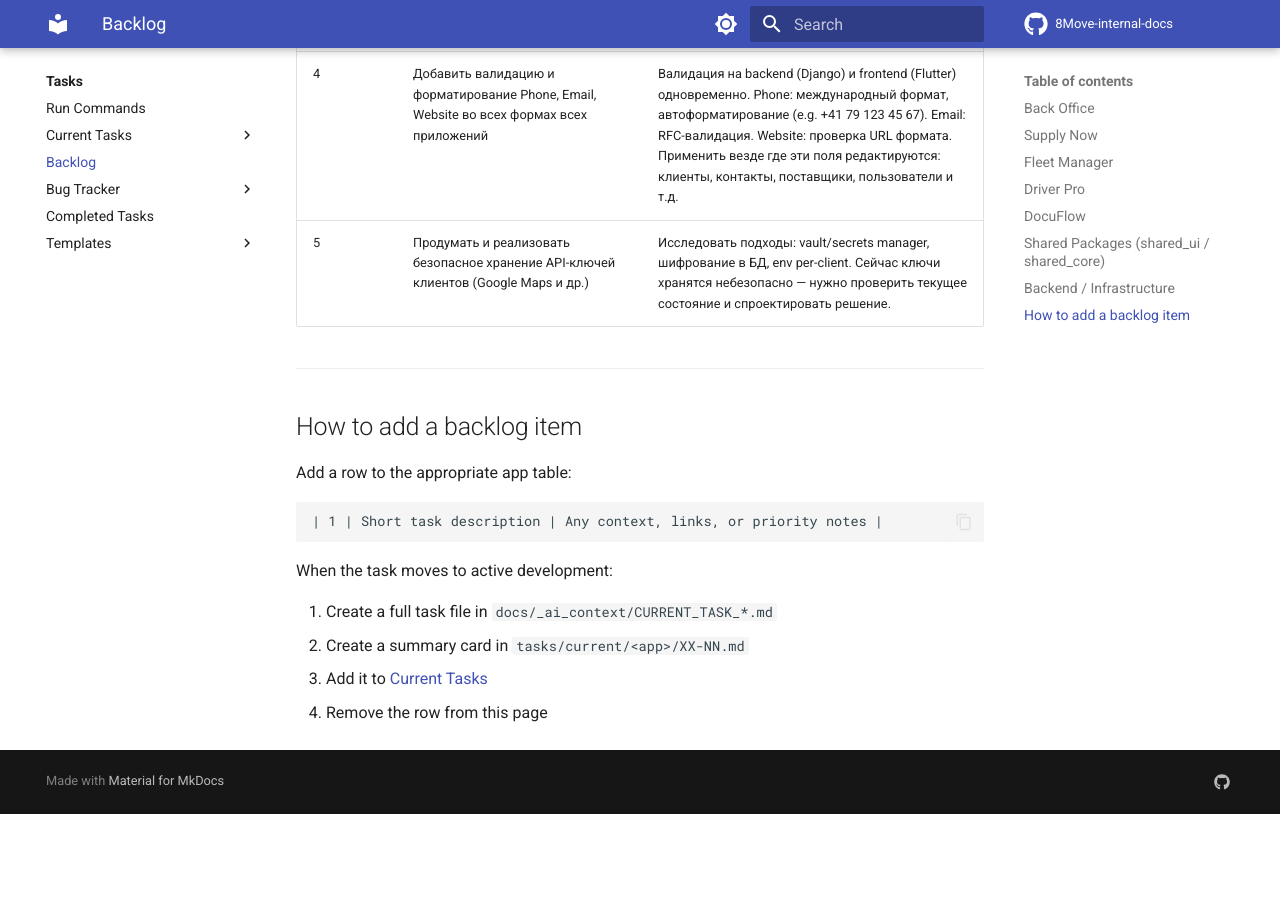
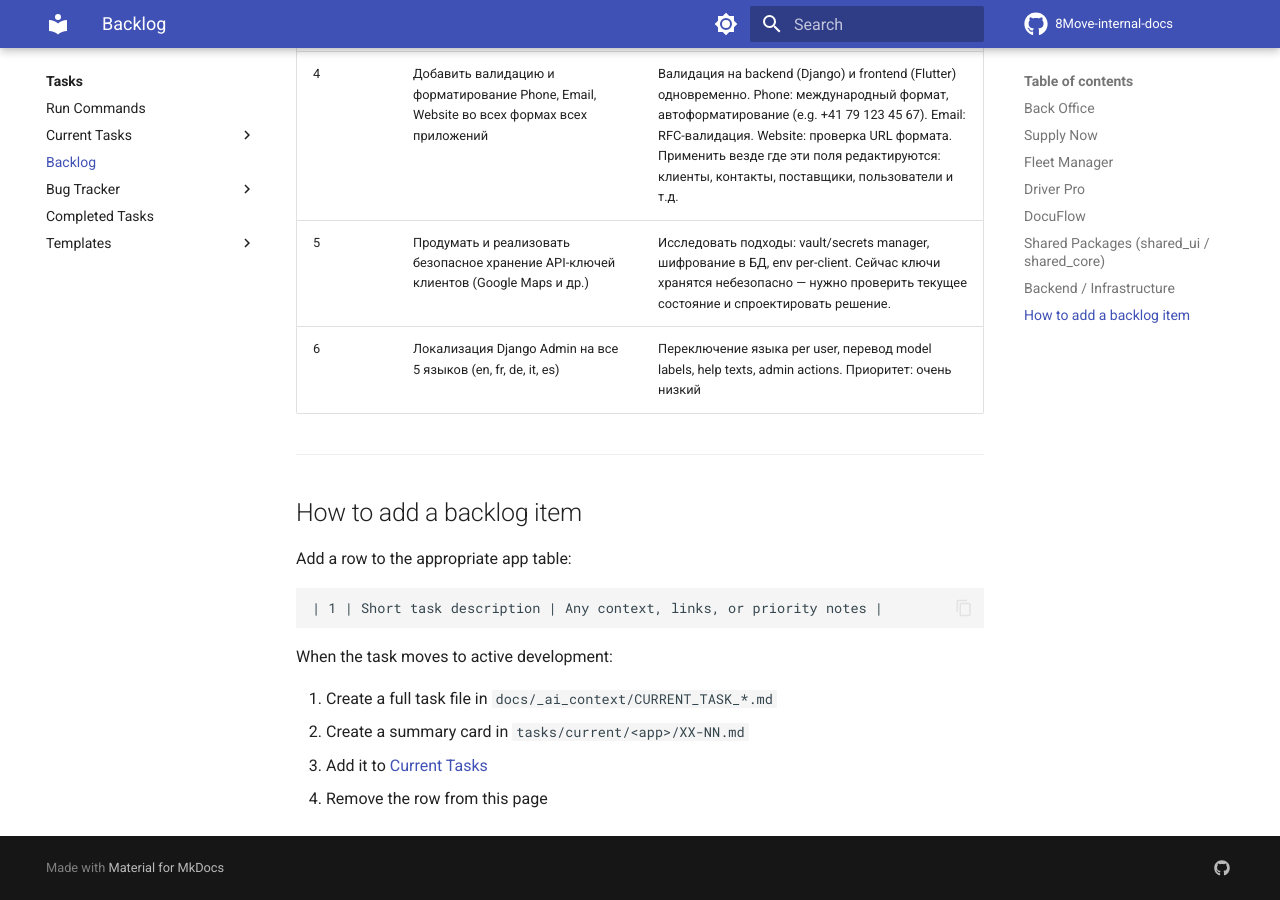
Before and after one commit to MaxShytov/8Move-internal-docs, an MkDocs documentation site: the page built from docs/tasks/backlog.md, in a window 1280 px wide and 900 px high, scrolled down 4276 px. Built offline with MkDocs 1.6.1 and Material for MkDocs 9.7.7, drawn with Linux system fonts in a browser that asks for light colours; comment, search, counter and statistics services are not loaded; before the commit the page ends 5090 px from its top, so only the background shows below that.

Commit message:
backlog: add Django Admin localization to Backend / Infrastructure
Co-Authored-By: Claude Opus 4.6 <noreply@anthropic.com>

```diff
--- a/docs/tasks/backlog.md
+++ b/docs/tasks/backlog.md
@@ -78,6 +78,7 @@ Ideas and planned tasks that are not yet in active development. When a task move
 | 3 | Exhibitor: перенести email, phone и industry из отдельных полей в отдельные таблицы | Аналогично миграции в Clients (Actors/Contacts). Email и phone — из полей таблиц в отдельную таблицу. Industry — тоже вынести в отдельную таблицу. Связано с задачей Bexio CSV Import. |
 | 4 | Добавить валидацию и форматирование Phone, Email, Website во всех формах всех приложений | Валидация на backend (Django) и frontend (Flutter) одновременно. Phone: международный формат, автоформатирование (e.g. +41 79 123 45 67). Email: RFC-валидация. Website: проверка URL формата. Применить везде где эти поля редактируются: клиенты, контакты, поставщики, пользователи и т.д. |
 | 5 | Продумать и реализовать безопасное хранение API-ключей клиентов (Google Maps и др.) | Исследовать подходы: vault/secrets manager, шифрование в БД, env per-client. Сейчас ключи хранятся небезопасно — нужно проверить текущее состояние и спроектировать решение. |
+| 6 | Локализация Django Admin на все 5 языков (en, fr, de, it, es) | Переключение языка per user, перевод model labels, help texts, admin actions. Приоритет: очень низкий |
 
 ---
 
```
